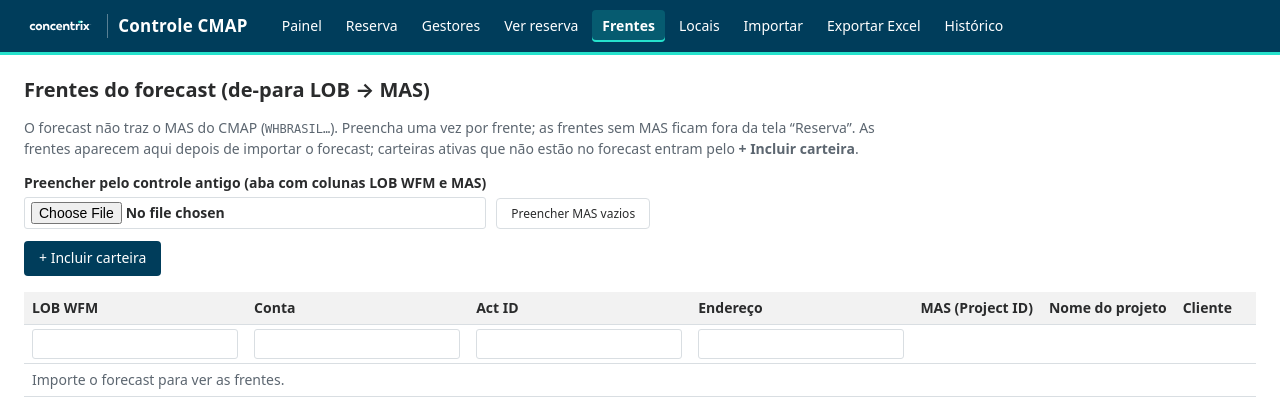
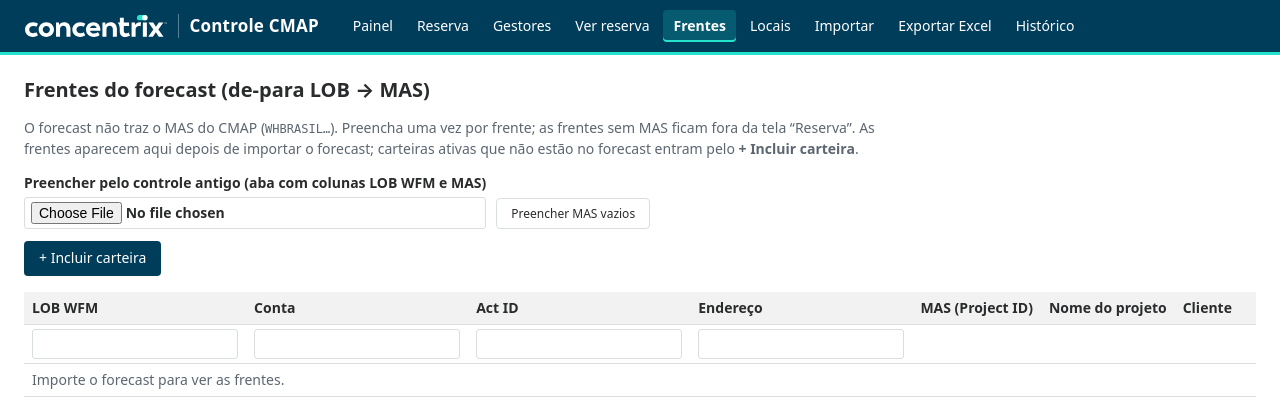
Before and after one commit to ankreusch12-spec/CMAP, a Flask app: page /frentes in a window 1280 px wide. Shown: the top 420 px of the page. Run offline with Flask 3, Linux system fonts and the light colour scheme; data comes from the database, SQL or seed files in the repository; data that the repository does not hold is empty.

Commit message:
Logo Concentrix maior: recorta a margem do SVG e usa a mesma altura do "Controle CMAP"
Co-Authored-By: Claude Opus 5.5 <noreply@anthropic.com>
Claude-Session: https://claude.ai/code/session_01Y9yaAA89S1zvP8h2GtBEpu

```diff
--- a/static/estilo.css
+++ b/static/estilo.css
@@ -68,7 +68,7 @@ code { font-size: 12px; }
   border-bottom: 3px solid var(--cnx-seafoam);
 }
 .marca { color: #fff; text-decoration: none; display: flex; align-items: center; gap: 10px; font-weight: 700; font-size: 17px; letter-spacing: .2px; }
-.marca img { height: 22px; width: auto; display: block; }
+.marca img { height: 24px; width: auto; display: block; }  /* logo recortada: mesma altura do "Controle CMAP" */
 .marca span { border-left: 1px solid rgba(255,255,255,.35); padding-left: 10px; }
 .topo nav { display: flex; flex-wrap: wrap; gap: 4px; }
 .topo nav a {
```
Also changed, not shown: static/marca/concentrix-branco.svg.
